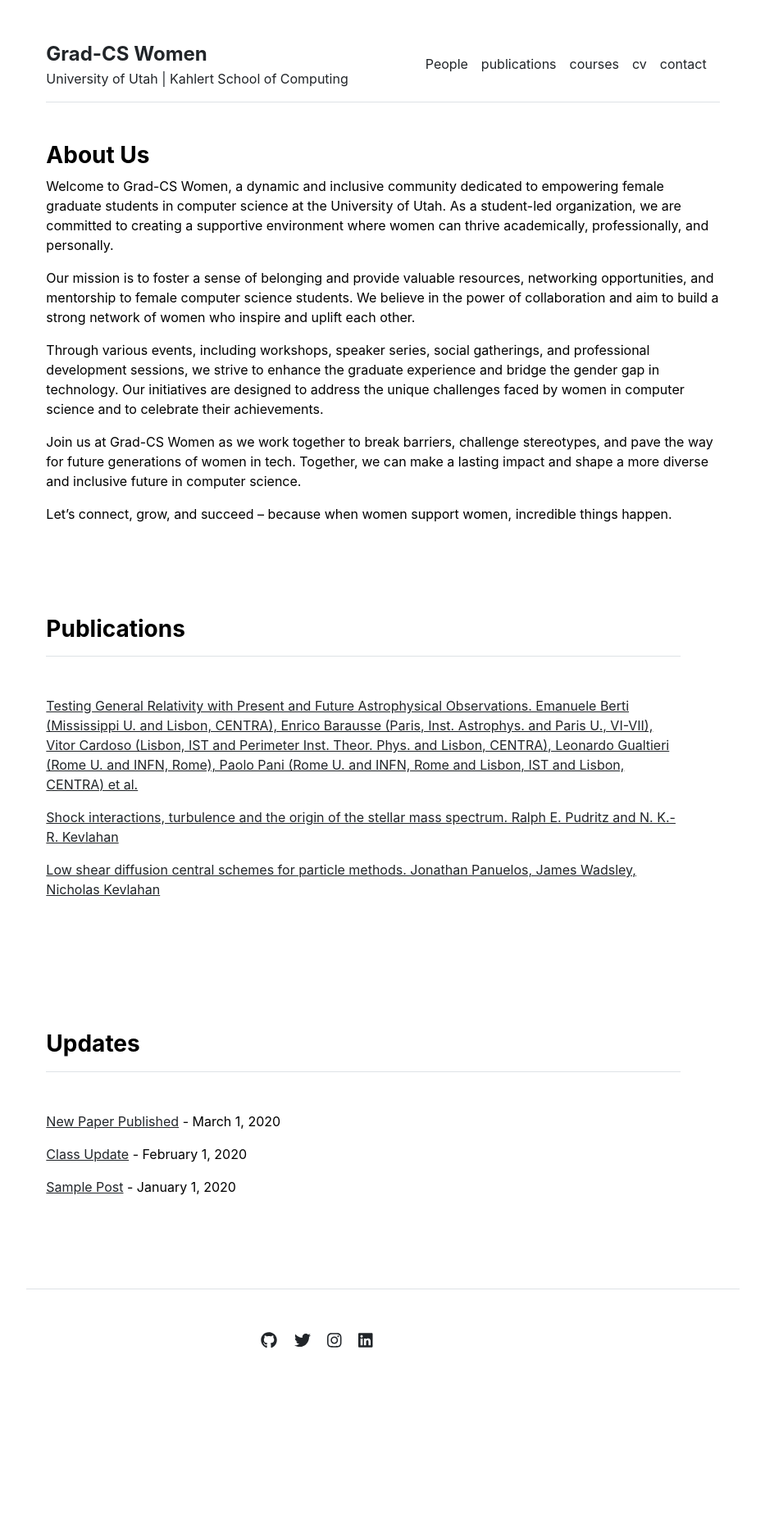
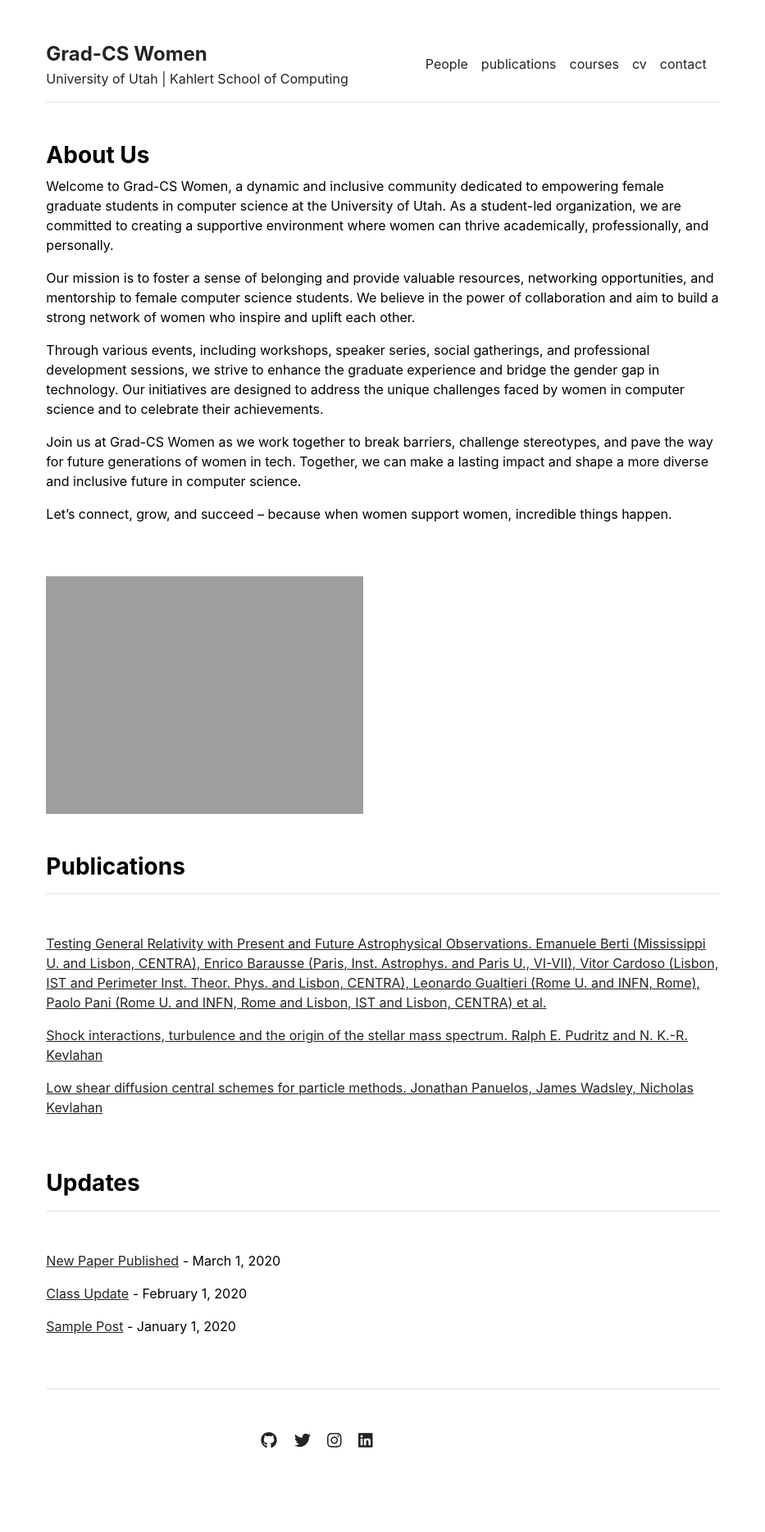
Before and after one commit to gradCSwomen-utah/gradCSwomen-utah.github.io, a Jekyll site: the page built from index.md, in a window 1280 px wide. Shown: the whole page at 82% size, without its empty margins (173-1106 px from the left). Built offline with Jekyll 4.4.1, drawn with Linux system fonts in a browser that asks for light colours; before the commit the page ends 1795 px from its top, so only the background shows below that.

Commit message:
Update home.html

```diff
--- a/_layouts/home.html
+++ b/_layouts/home.html
@@ -7,10 +7,10 @@
     <h3 class="fw-bold">About Us</h3>
     {{ content }}
   </div>
-<!--   <div class="col-md-6">
+  <div class="col-md-6">
     <img src="{{ site.github.url }}/assets/img/home.jpg" alt="Home" width="100%">
   </div>
-</div> -->
+</div>
 
 {% include publications.html %}
 
```
